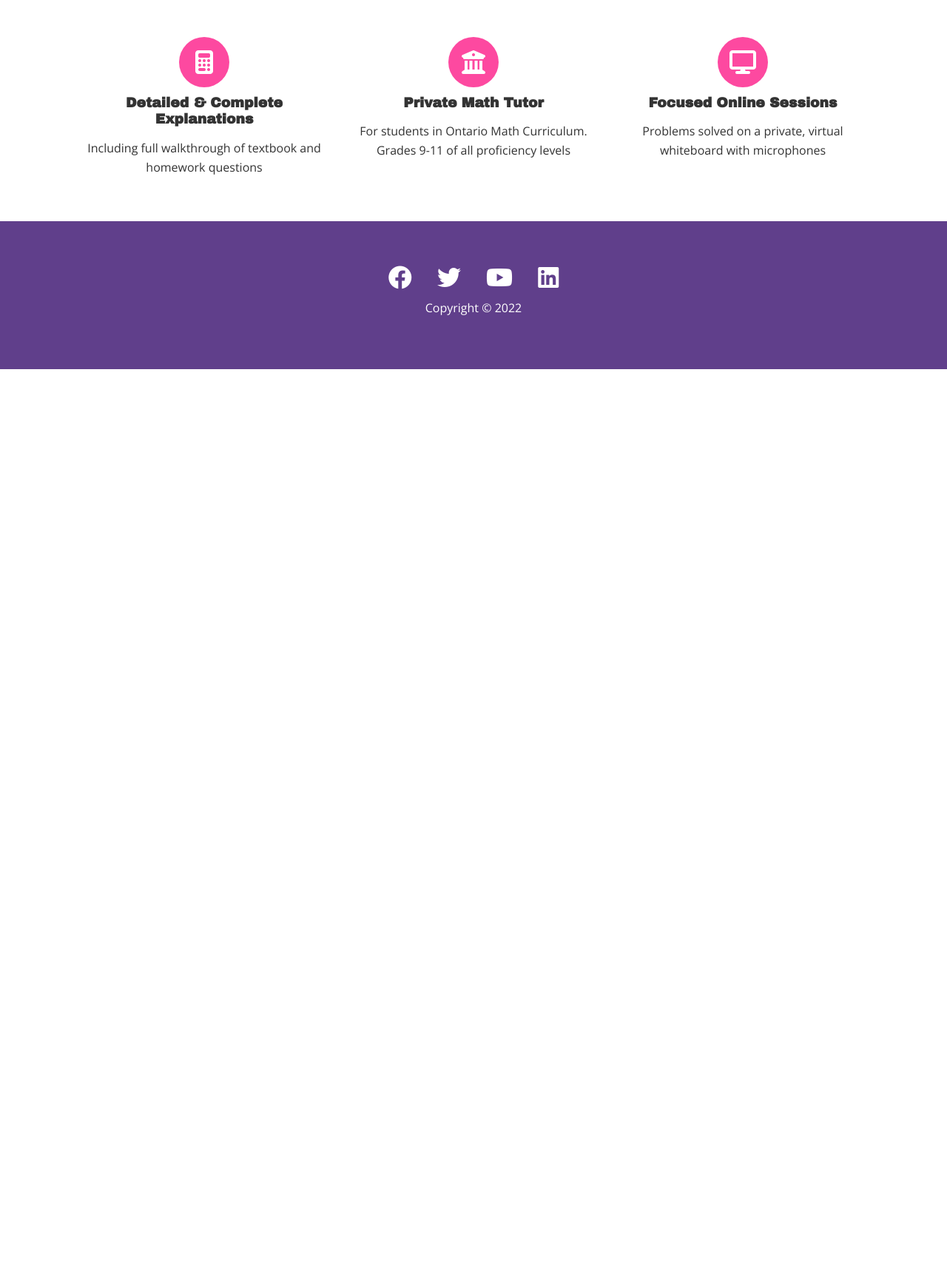
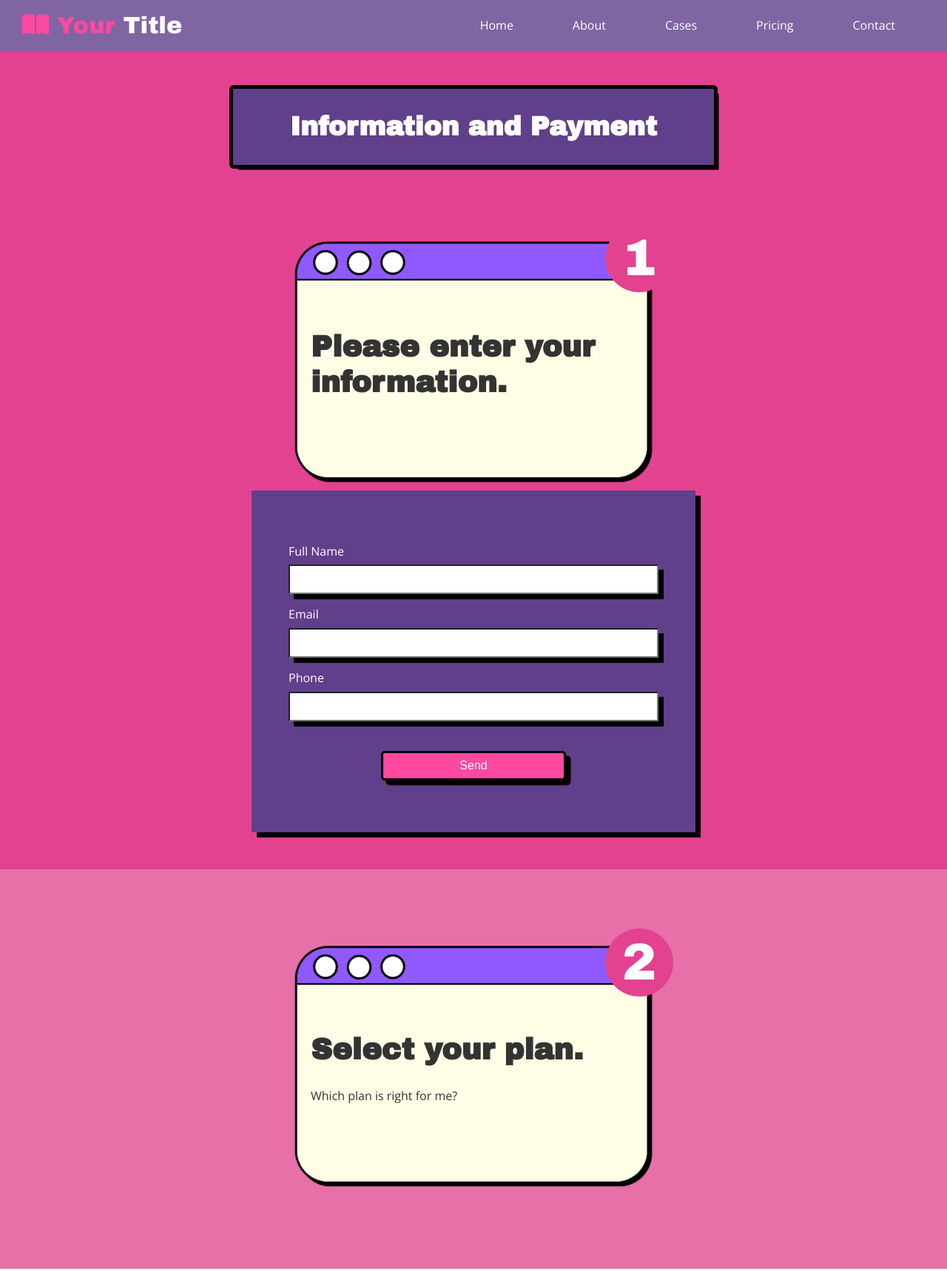
Before and after one commit to davefoxxo/TutorWebsite, a plain HTML site: page plans.html in a window 1280 px wide. Shown: the top 1718 px of the page at 74% size. Before the commit the page ends 800 px from the top, so only its background shows below. Drawn offline with nearby package versions, Linux system fonts and the light colour scheme.

Commit message:
About page touches, initialize payment page

```diff
--- a/css/style.css
+++ b/css/style.css
@@ -43,6 +43,7 @@ main {
     width: 100%;
     overflow: hidden;
     margin: 0 auto;
+    padding-bottom: 50px;
 }
 
 section {
@@ -52,7 +53,7 @@ section {
 
 }
 
-.solutions, .contact {
+.solutions, .contact, .plans {
     box-shadow: 6.5px 6.5px 0.5px black;
     margin: 1rem auto;
 }
@@ -68,7 +69,7 @@ section {
     display: flex;
     align-items: center;
     justify-content: space-between;
-    background: #603f8bcc;
+    background: #603f8bff;
     height: 70px;
     width: 100%;
     position: fixed;
@@ -109,7 +110,7 @@ a.ul {
 }
 
 main.about {
-    background-image: url(../img/waves3.svg);
+    background-image: url(../img/waves-bg.svg);
     background-repeat: no-repeat;
     background-size: cover;
 }
@@ -334,6 +335,12 @@ main.about {
     margin: 0 auto;
 }
 
+.david {
+    background-color: #dcdcdc;
+    width: 100%;
+    padding: 100px 0;
+}
+
 .team img {
     border-radius: 50%;
 }
@@ -438,7 +445,7 @@ main.about {
     top: -20px;
     right: -20px;
     font-size: 70px;
-    background-color: #f00;
+    background-color: #E34290;
     display: block;
     width: 92px;
     text-align: center;
@@ -448,7 +455,46 @@ main.about {
     color: white;
 }
 
+.glass {
+    background: rgba(255, 255, 255, 0.08);
+    border-radius: 16px;
+    box-shadow: 0 4px 30px rgba(0, 0, 0, 0.1);
+    backdrop-filter: blur(7.3px);
+    -webkit-backdrop-filter: blur(7.3px);
+    border: 1px solid rgba(255, 255, 255, 0.3);
+}
+
 .tab {
+    box-shadow: 6.5px 6.5px 0.5px black;
+}
+
+.step {
+    width: 100%;
+    padding: 50px 0;
+}
+
+.step:nth-of-type(1) {
+    padding-top: 0;
+    background-color: #E34290;
+}
+
+.step:nth-of-type(2) {
+    background-color: #E670A7;
+}
+
+
+.plans-form {
+    max-width: 600px;
+    padding: 50px;
+    background-color: #603f8b;
+    box-shadow: 6.5px 6.5px 0.5px black;
+}
+
+.plans-form label {
+    color: white;
+}
+
+.plans-form input {
     box-shadow: 6.5px 6.5px 0.5px black;
 }
 
@@ -523,6 +569,8 @@ main.about {
         margin-top: 100px;
     }
 
+
+
     .num {
         font-size: 48px;
         height: 64px;
@@ -535,6 +583,7 @@ main.about {
         justify-content: center;
         width: 100%;
         margin: 0;
+
     }
 
     .works-flex .window .column-2 .window-text  {
@@ -555,5 +604,10 @@ main.about {
         max-width: unset;
     }
 
+    h2.mobile-header {
+        margin-top: 100px;
+
+    }
+
 
 }
--- a/css/util.css
+++ b/css/util.css
@@ -178,11 +178,9 @@
 
 .flex-grid img {
     margin: 10px 0;
-    outline: 3.5px solid black;
     box-shadow: 5px 5px 0.5px black;
     object-fit: cover;
     aspect-ratio: 14/9;
-    border-radius: 10px;
     cursor: pointer;
 }
 
@@ -210,6 +208,7 @@
     transform: translateY(400px);
     filter: blur(10px);
     z-index: 10;
+
 }
 
 
@@ -231,10 +230,6 @@
     filter: blur(0);
 }
 
-.solutions.hidden-bottom {
-    margin-bottom: 100px;
-}
-
 @media (max-width: 850px) {
 
     .btn  {
--- a/js/scroll.js
+++ b/js/scroll.js
@@ -14,6 +14,14 @@ window.onscroll = () => {
 
         return;
     }
+
+    if(currentOffset > 75) {
+        navbar.style.backgroundColor = "#603f8bcc";
+
+    } else {
+        navbar.style.backgroundColor = "#603f8bff";
+    }
+
 
 
     if(currentOffset > prevOffset) {
--- a/plans.html
+++ b/plans.html
@@ -30,36 +30,107 @@
 
     <!-- .hero:before -->
 
+    <header id="about-hero" class="hero">
+        <div id="navbar" class="navbar top">
+            <h1 class="logo">
+                <span class="text-sec"><i class="fas fa-book-open"></i> Your</span> Title
+            </h1>
+            <nav>
+                <ul>
+                    <li><a href="index.html">Home</a></li>
+                    <li><a href="about.html">About</a></li>
+                    <li><a href="index.html#cases">Cases</a></li>
+                    <li><a href="index.html#pricing">Pricing</a></li>
+                    <li><a href="index.html#contact">Contact</a></li>
+                </ul>
+            </nav>
+        </div>
+    </header>
+
     <main>
-        <!-- About Icons -->
-        <section id="about" class="icons bg-light">
-            <div class="flex-items">
-                <div>
-                    <i class="fas fa-calculator fa-2x"></i>
-                    <div>
-                        <h3>Detailed & Complete Explanations</h3>
-                        <p>Including full walkthrough of textbook and homework questions </p>
+        <section class="step">
+            <header class="section-header">
+                <h2 class="bg-prim mobile-header">Information and Payment</h2>
+            </header>
+            <section class="sub-cases works works-flex">
+                <div class="row">
+                    <div class="column window">
+                        <div class="column-2">
+                            <img src="img/window_shadow.png" alt="">
+                            <span class="num">1</span>
+
+                            <div class="window-text">
+                                <h2>Please enter your information.</h2>
+                            </div>
+
+                        </div>
                     </div>
+
+
                 </div>
+            </section>
 
-                <div>
-                    <i class="fas fa-university fa-2x"></i>
-                    <div>
-                        <h3>Private Math Tutor</h3>
-                        <p>For students in Ontario Math Curriculum. Grades 9-11 of all proficiency levels</p>
+            <section class="sub-cases plans-form">
+                <form class="callback-form" action="">
+                    <div class="form-control">
+                        <label for="name">Full Name</label>
+                        <input type="text" name="name" id="name" placeholder="">
                     </div>
+                    <div class="form-control">
+                        <label for="email">Email</label>
+                        <input type="email" name="E-Mail" id="E-Mail" placeholder="">
+                    </div>
+                    <div class="form-control">
+                        <label for="phone">Phone</label>
+                        <input type="text" name="phone" id="phone" placeholder="">
+                    </div>
+                    <br>
+                    <input type="submit" value="Send" id="submit" class="btn">
+                </form>
+            </section>
+        </section>
+
+
+
+        <section class="step">
+            <section class="works works-flex">
+                <div class="row">
+                    <div class="column window">
+                        <div class="column-2">
+                            <img src="img/window_shadow.png" alt="">
+                            <span class="num">2</span>
+
+                            <div class="window-text">
+                                <h2>Select your plan.</h2>
+                                <br>
+                                <a href="index.html#pricing">Which plan is right for me?</a>
+                            </div>
+
+                        </div>
+                    </div>
+
                 </div>
-                <div>
-                    <i class="fas fa-display fa-2x"></i>
-                    <div>
-                        <h3>Focused Online Sessions</h3>
-                        <p>Problems solved on a private, virtual whiteboard with microphones</p>
-                    </div>
-                </div>
-
-            </div>
+            </section>
 
         </section>
+
+
+            <section class="works works-flex">
+                <div class="row">
+                    <div class="column window">
+                        <div class="column-2">
+                            <img src="img/window_shadow.png" alt="">
+                            <span class="num">3</span>
+
+                            <div class="window-text">
+                                <h2>Pick the best date and time for you.</h2>
+                            </div>
+
+                        </div>
+                    </div>
+
+                </div>
+            </section>
 
     </main>
 
```
Also changed, not shown: about.html (+11 -11 lines), index.html (+6 -3 lines), img/corner-blobs2.svg, img/waves-bg.svg (added).
